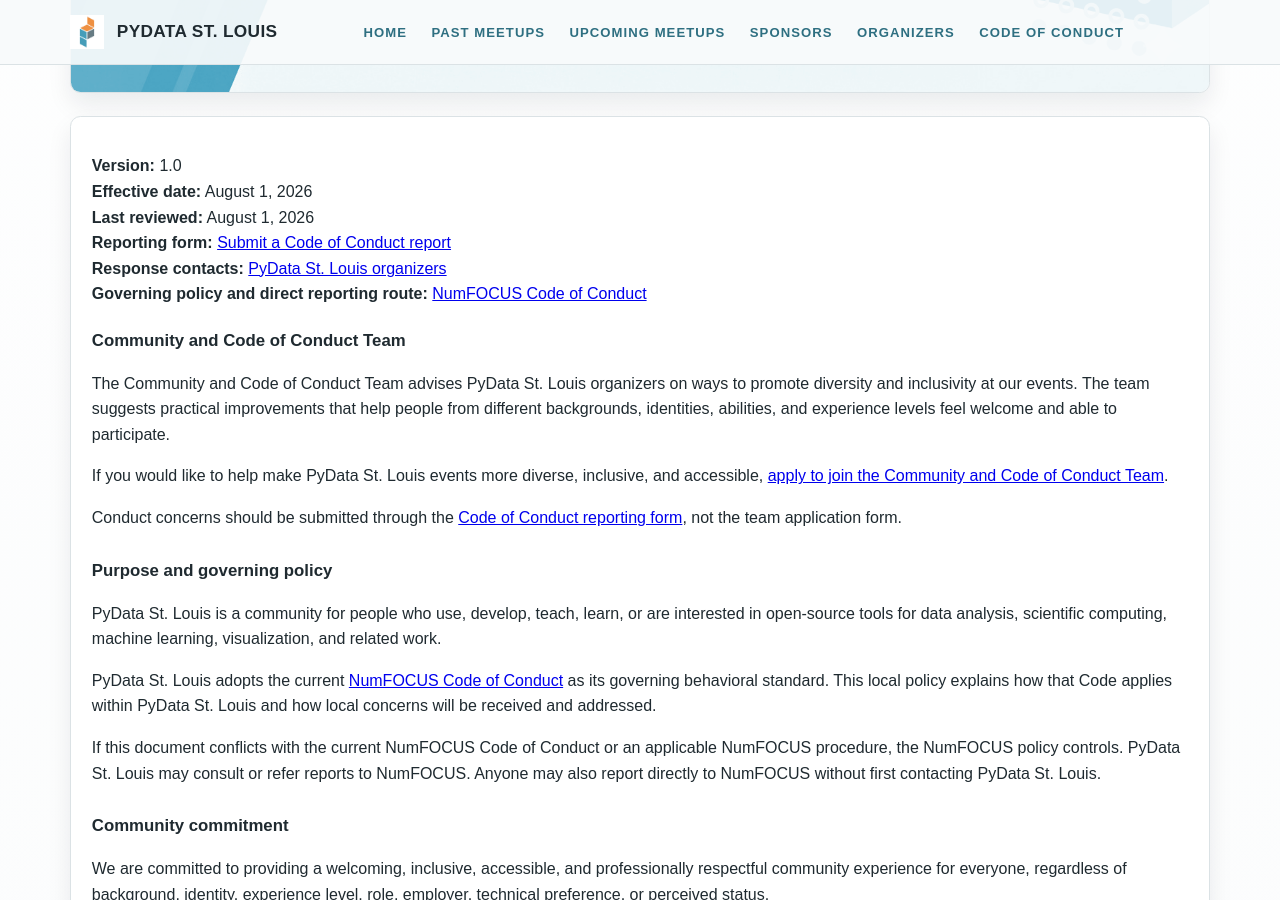
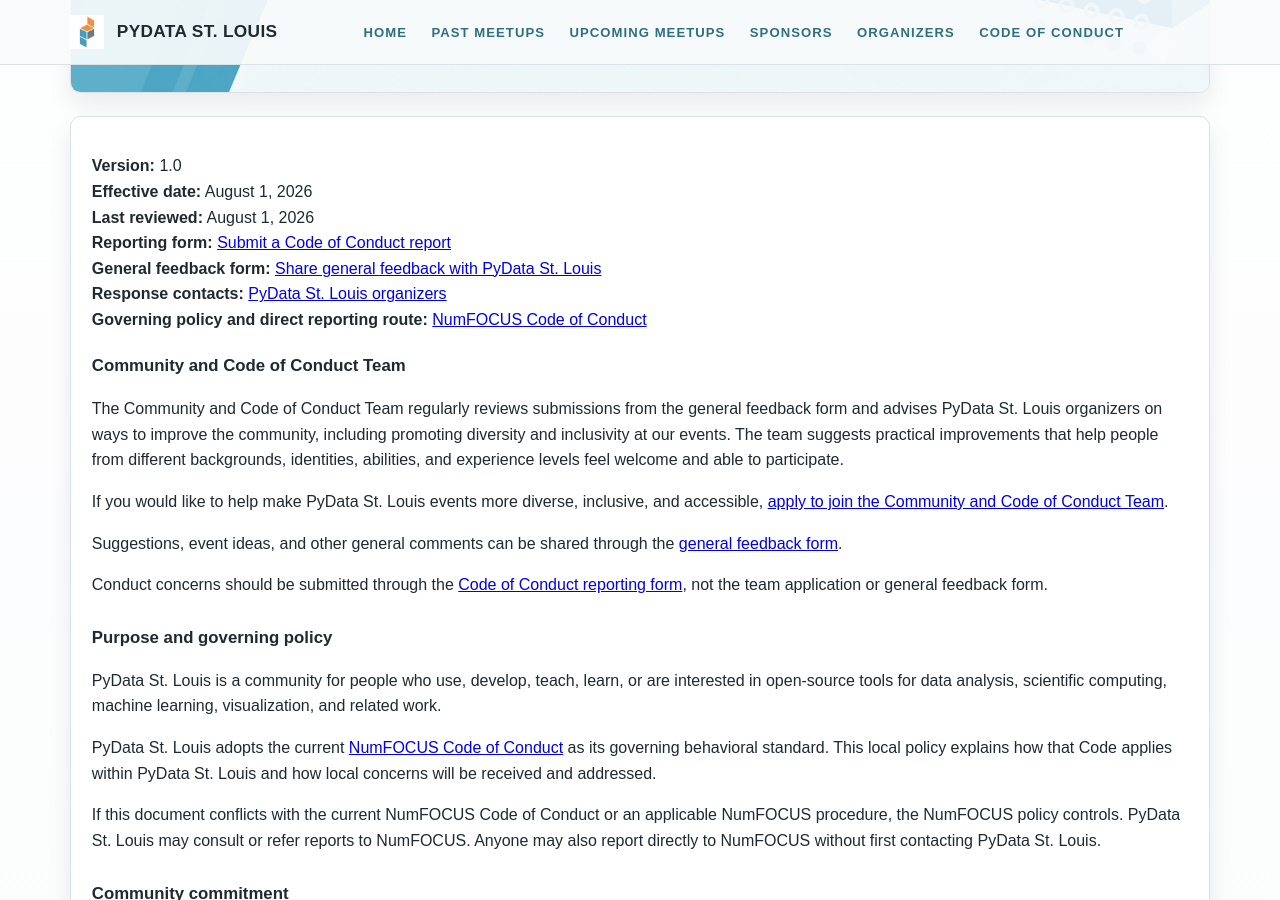
Before and after one commit to pydatastl/pydatastl.github.io, a Jekyll site: the page built from code-of-conduct.md, in a window 1280 px wide and 900 px high, scrolled down 905 px. Built offline with Jekyll 4.4.1, drawn with Linux system fonts in a browser that asks for light colours.

Commit message:
Bug Fixes

```diff
--- a/code-of-conduct.md
+++ b/code-of-conduct.md
@@ -22,16 +22,19 @@
 **Effective date:** August 1, 2026
 **Last reviewed:** August 1, 2026
 **Reporting form:** [Submit a Code of Conduct report](https://forms.gle/v9GsAzTSJWyJiG1F9)
+**General feedback form:** [Share general feedback with PyData St. Louis](https://forms.gle/3nvmcK5iBzZzQgsj8)
 **Response contacts:** [PyData St. Louis organizers]({{ '/organizers/' | relative_url }})
 **Governing policy and direct reporting route:** [NumFOCUS Code of Conduct](https://numfocus.org/code-of-conduct)
 
 ## Community and Code of Conduct Team
 
-The Community and Code of Conduct Team advises PyData St. Louis organizers on ways to promote diversity and inclusivity at our events. The team suggests practical improvements that help people from different backgrounds, identities, abilities, and experience levels feel welcome and able to participate.
+The Community and Code of Conduct Team regularly reviews submissions from the general feedback form and advises PyData St. Louis organizers on ways to improve the community, including promoting diversity and inclusivity at our events. The team suggests practical improvements that help people from different backgrounds, identities, abilities, and experience levels feel welcome and able to participate.
 
 If you would like to help make PyData St. Louis events more diverse, inclusive, and accessible, [apply to join the Community and Code of Conduct Team](https://forms.gle/EPCm21csdgvqKnMV7).
 
-Conduct concerns should be submitted through the [Code of Conduct reporting form](https://forms.gle/v9GsAzTSJWyJiG1F9), not the team application form.
+Suggestions, event ideas, and other general comments can be shared through the [general feedback form](https://forms.gle/3nvmcK5iBzZzQgsj8).
+
+Conduct concerns should be submitted through the [Code of Conduct reporting form](https://forms.gle/v9GsAzTSJWyJiG1F9), not the team application or general feedback form.
 
 ## Purpose and governing policy
 
```
